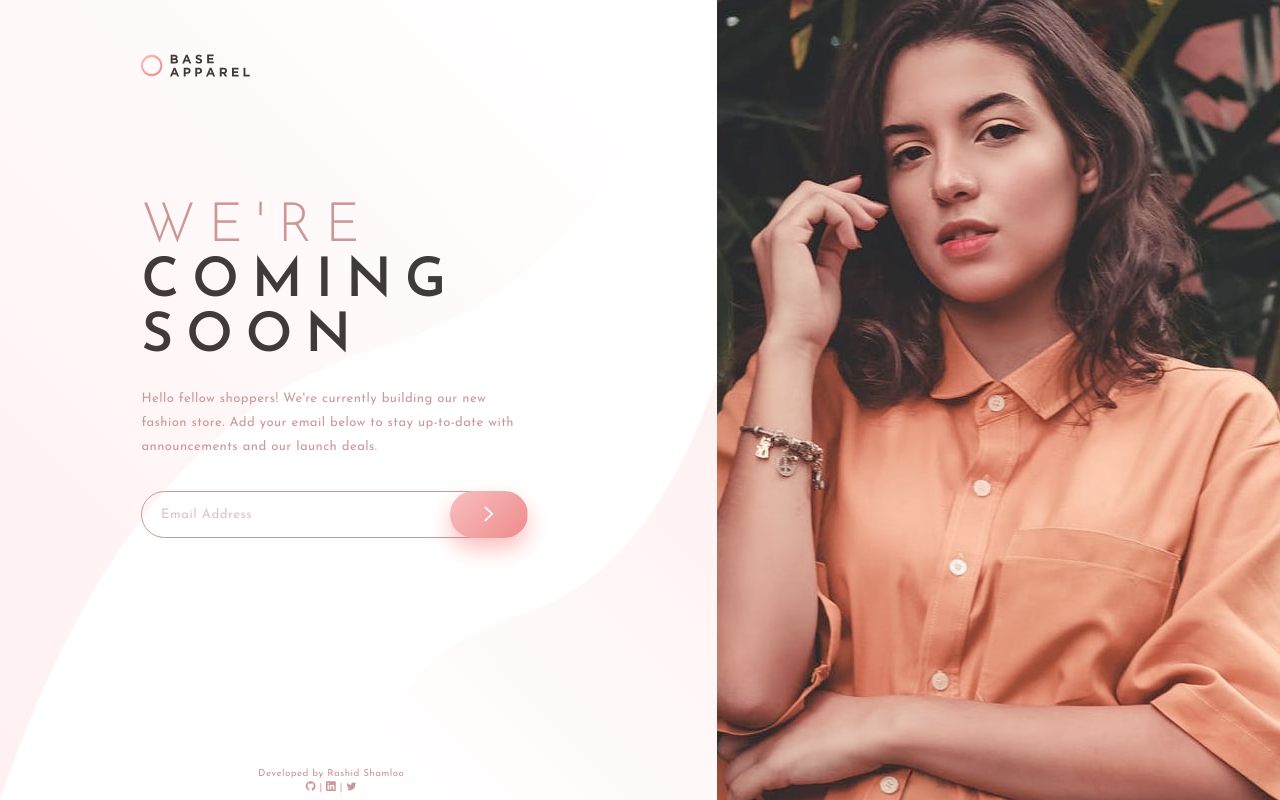
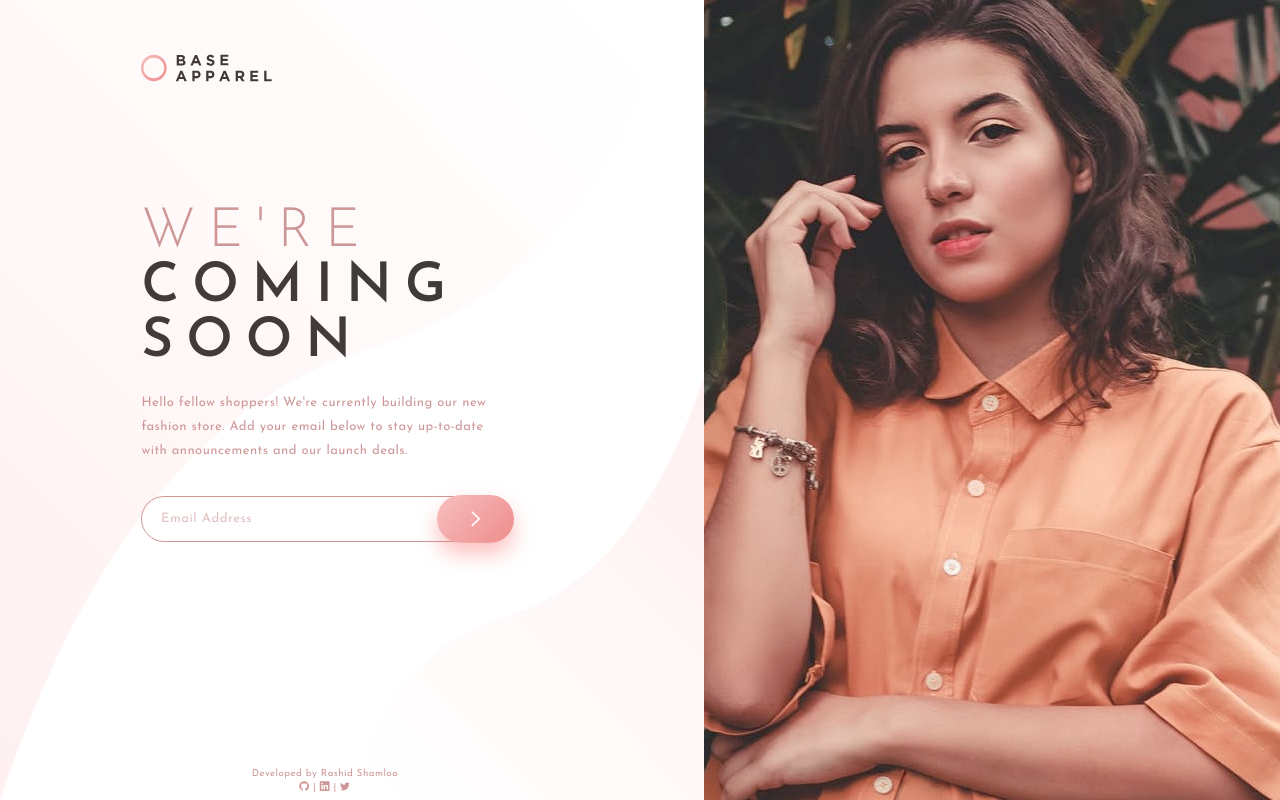
Before and after one commit to rashidshamloo/fem_015_base-apparel-coming-soon, a plain HTML site: page index.html in a window 1280 px wide. Drawn offline with nearby package versions, Linux system fonts and the light colour scheme.

Commit message:
Fixed accessibility and made some adjustments

```diff
--- a/index.html
+++ b/index.html
@@ -53,7 +53,7 @@
                 alt
                 aria-hidden="true"
               />
-              <input type="submit" value />
+              <input type="submit" value aria-label="Submit"/>
               <div id="message-box"><p></p></div>
             </form>
           </div>
--- a/styles/style.scss
+++ b/styles/style.scss
@@ -196,10 +196,10 @@ body {
   .container {
     height: 100vh;
     width: 100vw;
-    grid-template-columns: 56% 44%;
+    grid-template-columns: 55% 45%;
     grid-template-rows: auto 1fr;
     background-image: url("../images/bg-pattern-desktop.svg");
-    background-size: 56vw 100vh;
+    background-size: 55vw 100vh;
     .article-image {
       grid-row: 1 / 3;
       grid-column: 2 / 3;
@@ -210,7 +210,7 @@ body {
       grid-column: 1 / 2;
       padding: 5rem 13rem 0 13rem;
       img {
-        width: 10rem;
+        width: 12rem;
       }
     }
     .article-info {
```
Also changed, not shown: styles/style.css.
